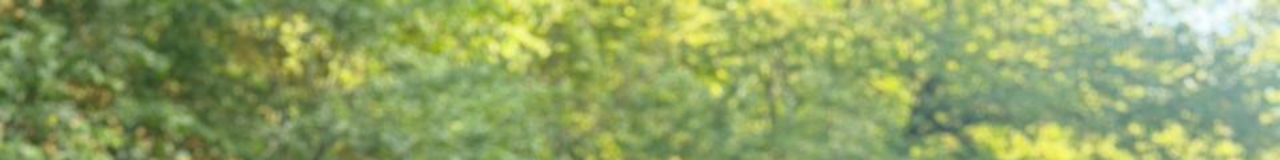
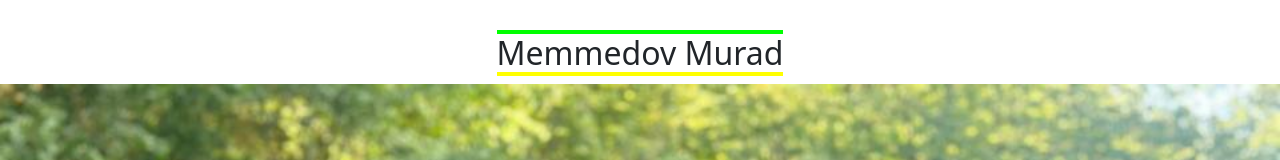
Before and after one commit to davud1223/Murad-dayi2, a plain HTML site: page index.html in a window 1280 px wide. Shown: the top 160 px of the page. Drawn offline with nearby package versions, Linux system fonts and the light colour scheme.

Commit message:
Murad dayi2

```diff
--- a/index.html
+++ b/index.html
@@ -5,8 +5,54 @@
     <meta name="viewport" content="width=device-width, initial-scale=1.0">
     <link href="https://cdn.jsdelivr.net/npm/bootstrap@5.3.3/dist/css/bootstrap.min.css" rel="stylesheet" integrity="sha384-QWTKZyjpPEjISv5WaRU9OFeRpok6YctnYmDr5pNlyT2bRjXh0JMhjY6hW+ALEwIH" crossorigin="anonymous">
     <title>Murad dayi</title>
+    <style>
+      *{
+          margin: 0;
+          padding: 0;
+      }
+      .el{
+          display: flex;
+          flex-direction: column;
+          justify-self: center;
+          align-items: center;
+          margin-top: 30px;
+      }
+      h2{
+          cursor: pointer;
+      }
+      h2::before{
+          content: "";
+          display: block;
+          height: 4px;
+          width: 100%;
+          background-color: lime;
+          transform: translate(0px, 0px);
+          transition: 1s;
+      }
+      h2::after{
+          content: '';
+          display: block;
+          height: 4px;
+          width: 100%;
+          background-color: yellow;
+          transform: translate(0px, 0px);
+          transition: .4s;
+      }
+      h2:hover::before{
+          transform: scale(1);
+          transform: translate(0px, 30px);
+      }
+      h2:hover::after{
+          transform: scale(1);
+          transform: translate(0px, -30px);
+      }
+
+  </style>
 </head>
 <body>
+     <div class="el">
+  <h2>Memmedov Murad</h2>
+</div>
     <div id="carouselExampleFade" class="carousel slide carousel-fade">
         <div class="carousel-inner">
           <div class="carousel-item active">
@@ -37,6 +83,7 @@
           <span class="visually-hidden">Next</span>
         </button>
         <p>Eziz dayim, bu gun sizin ozel gununuzdur. Ad gununuz munasibetile sizi urekden tebrik edirem. Ad gununuzu tebrik edirem, sizin kimi deyerli bir dayimin her zaman xosbext olmasini arzu edirem. Biz ad gununuzu qeyd etmek ucun buradayiq! Umid edirem ki, bu yeni ilde butun arzulariniz gerceklesecek.</p>
+
       </div>
 
       <script src="https://cdn.jsdelivr.net/npm/bootstrap@5.3.3/dist/js/bootstrap.bundle.min.js" integrity="sha384-YvpcrYf0tY3lHB60NNkmXc5s9fDVZLESaAA55NDzOxhy9GkcIdslK1eN7N6jIeHz" crossorigin="anonymous"></script>
```
